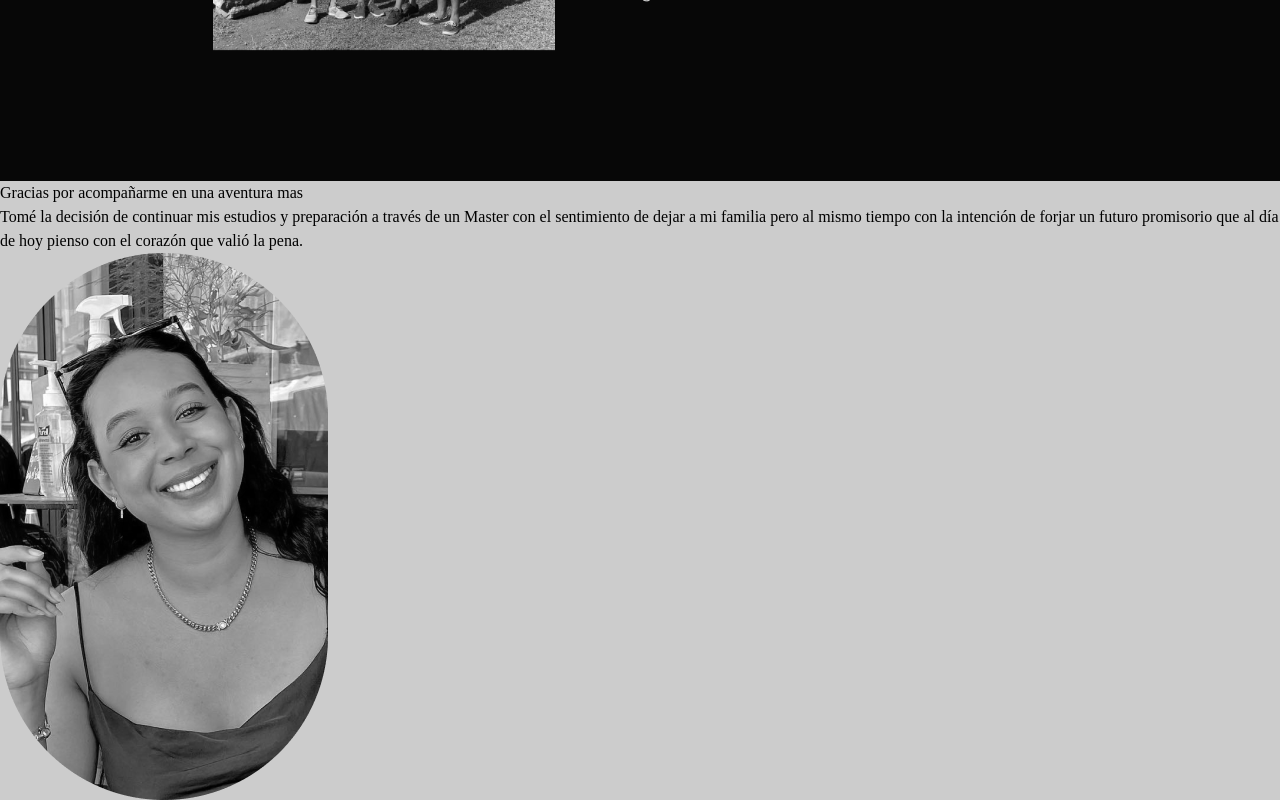
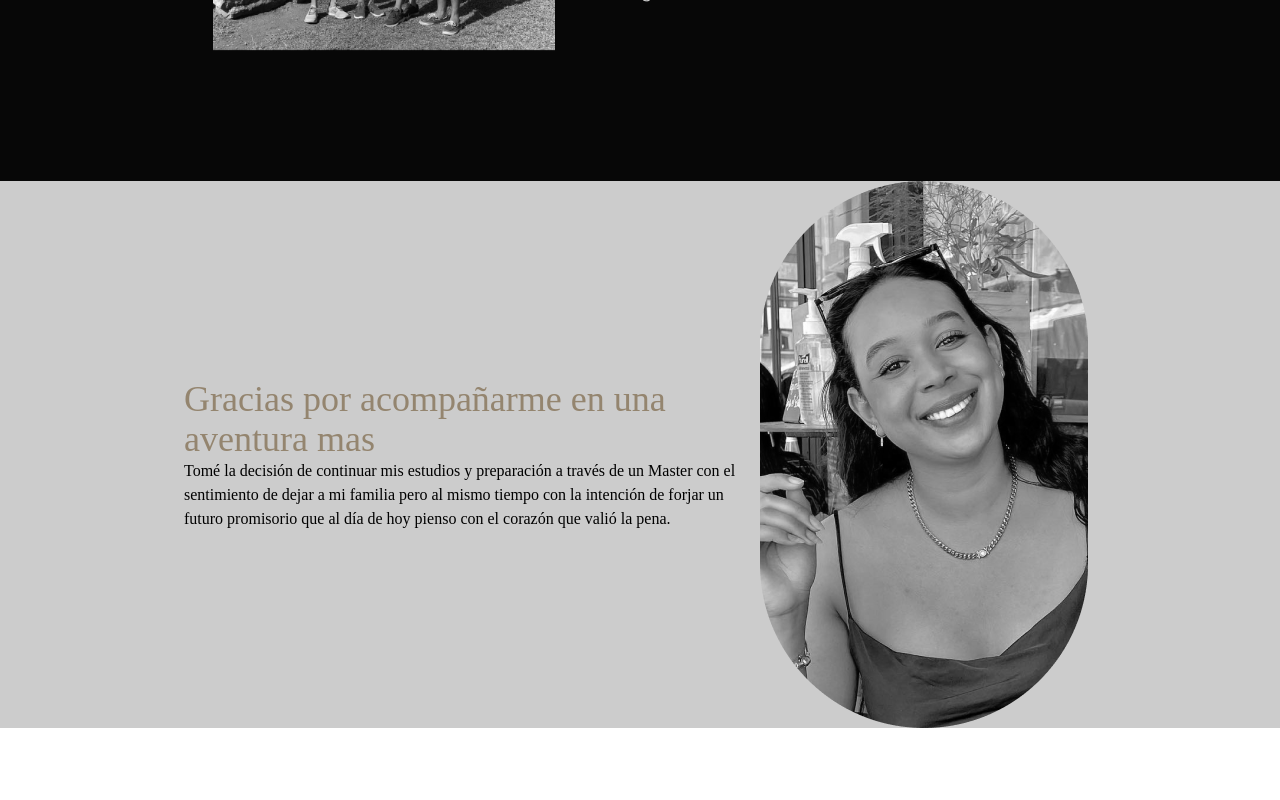
Before and after one commit to NicoAmont/mmdc-grado, a Next.js app: page /mihistoria in a window 1280 px wide. Shown: the part 3067-3867 px from the top of the page. After the commit the page ends 3795 px from the top, so only its background shows below. Built offline with nearby package versions, Linux system fonts and the light colour scheme; a web font is replaced by a local one.

Commit message:
adding last fixes

```diff
--- a/pages/mihistoria.js
+++ b/pages/mihistoria.js
@@ -138,11 +138,13 @@ export default function Home() {
       </div>
       <div className='w-screen bg-bgr2 flex flex-col justify-center items-center align-middle'>
           {/**quinto banner **/}
-          <div className='w-auto h-auto  bg-bgr2 flex justify-center'>
-            <div className=' max-w-7xl minH maxH w-screen flex  flex-col '>
-              <div className=''>
-                <p>Gracias por acompañarme en una aventura mas</p>
-                <p>Tomé la decisión de continuar mis estudios y preparación a través de un Master con el sentimiento de dejar a mi familia pero al mismo tiempo con la intención de forjar un futuro promisorio que al día de hoy pienso con el corazón que valió la pena. </p>
+          <div className='w-auto h-auto  bg-bgr2 flex justify-center items-center'>
+            <div className=' max-w-7xl minH maxH w-screen flex  flex-col justify-center items-center'>
+              <div className='w-full h-full flex flex-col md:flex-row justify-center items-center'>
+                <div className='w-auto h-auto max-w-xl'>
+                  <p className='font-heads text-4xl text-gold'>Gracias por acompañarme en una aventura mas</p>
+                  <p>Tomé la decisión de continuar mis estudios y preparación a través de un Master con el sentimiento de dejar a mi familia pero al mismo tiempo con la intención de forjar un futuro promisorio que al día de hoy pienso con el corazón que valió la pena. </p>
+                </div>
                 <img className='mr-2 grayscale'  src="/lastm.png" />
               </div>
             </div>
```
